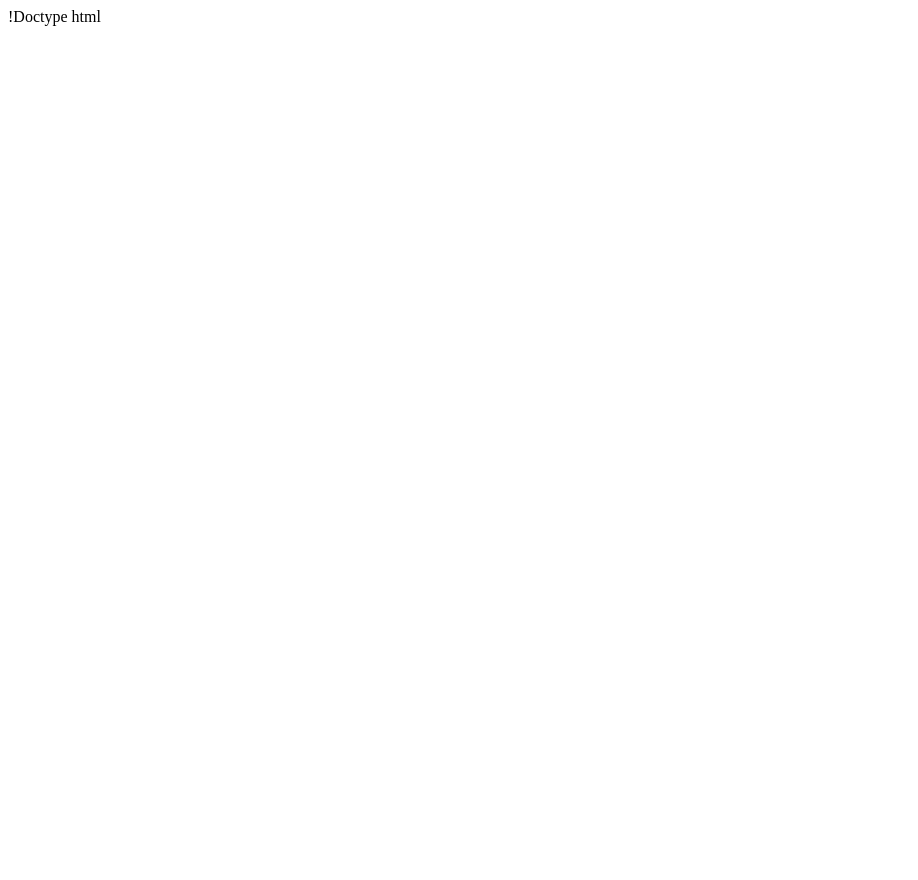
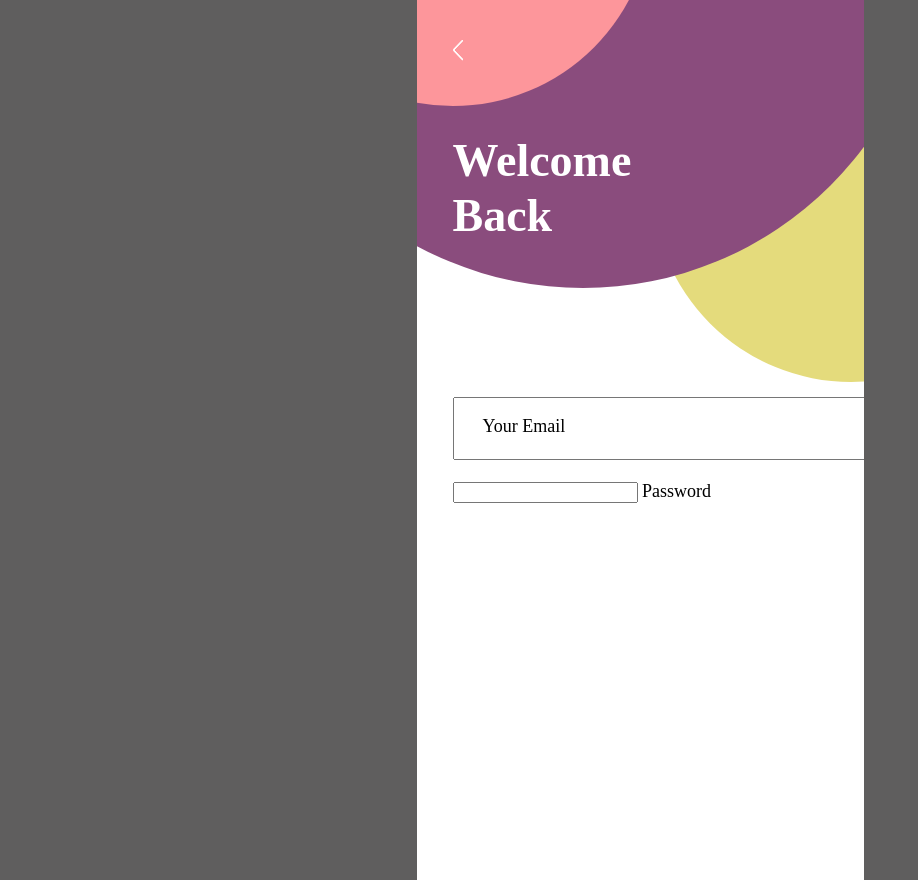
Before and after one commit to suleiman-hamza/Sign-In-Sign-Up-UI, a plain HTML site: page index.html in a window 1280 px wide. Shown: the whole page, without its empty margins (0-918 px from the left). Before the commit the page ends 800 px from the top, so only its background shows below. Drawn offline with Linux system fonts and the light colour scheme.

Commit message:
Crazy Chamges

```diff
--- a/index.html
+++ b/index.html
@@ -1,3 +1,38 @@
-!Doctype html
-<html>
+<!DOCTYPE html>
+<html lang="en">
+<head>
+    <meta charset="UTF-8">
+    <meta http-equiv="X-UA-Compatible" content="IE=edge">
+    <meta name="viewport" content="width=device-width, initial-scale=1.0">
+    <title>SIGN IN PAGE</title>
+    <link rel="stylesheet" href="style.css">
+</head>
+<body>
+    <main class="container">
+        <a href="#" class="arrow-back">
+            <svg width="10" height="21" viewBox="0 0 10 21" fill="none" xmlns="http://www.w3.org/2000/svg">
+                <path d="M0.99347 10.007L9.88463 0.704919C10.0433 0.538391 10.0376 0.274525 9.87162 0.115307C9.70642 -0.0439117 9.44273 -0.0369925 9.28241 0.128324L0.115347 9.71868C-0.0384489 9.87993 -0.0384489 10.134 0.115347 10.2953L9.28241 19.8857C9.3646 19.9712 9.47367 20.0144 9.58352 20.0144C9.68688 20.0144 9.79107 19.9761 9.87162 19.8987C10.0376 19.7395 10.0433 19.4756 9.88463 19.3091L0.99347 10.007Z" fill="white"/>
+                </svg>
+        </a>
+
+        <h1 class="welcome">Welcome <br> Back</h1>
+        <span class="yellot-circle"></span>
+        <span class="purple-circle"></span>
+        <span class="pink-circle"></span>
+
+        <form action="get">
+            <div class="form-email">
+                <input type="email" id="email">
+                <label for="email" class="email-label">Your Email</label>
+            </div>
+
+            <br>
+
+            <div class="form-password">
+                <input type="password" id="password">
+                <label for="password">Password</label>
+            </div>
+        </form>
+    </main>
+</body>
 </html>
--- /dev/null
+++ b/style.css
@@ -0,0 +1,103 @@
+html {
+    font-size: 100%;
+    box-sizing: border-box;
+}
+
+*, *::after *::before {
+    box-sizing: inherit;
+}
+
+body {
+    margin: 0;
+    padding: 0;
+    font-family: josefin sans;
+    font-size: 1.125rem;
+    background-color: rgb(95, 94, 94);
+
+}
+
+h1, h2, h3, p {
+    margin-top: 0;
+}
+
+a, a:visited {
+    text-decoration: none;
+}
+
+/*MAIN STYLES*/
+.container {
+    width: 100%;
+    height: 100vh;
+    max-width: 375px;
+    margin-inline: auto;
+    background-color: #fff;
+    position: relative;
+    overflow: hidden;
+    padding: 2.5rem 2.25rem;
+    z-index: 0;
+}
+
+.arrow-back svg {
+    display: block;
+    stroke: #fff;
+}
+.welcome {
+    font-size: 2.875rem;
+    line-height: 55px;
+    color: #fff;
+    margin-bottom: 9.625rem;
+}
+
+.arrow-back {
+    display: block;
+    margin-bottom: 4.5rem;
+}
+
+.pink-circle {
+    position: absolute;
+    background: hsla(357, 96%, 79%, 1);
+    height: 398px;
+    width: 398px;
+    left: -163px;
+    top: -292px;
+    border-radius: 50%;
+    z-index: -3;
+}
+
+.purple-circle {
+    position: absolute;
+    background: hsla(313, 29%, 42%, 1);
+    height: 700px;
+    width: 700px;
+    left: -184px;
+    top: -412px;
+    border-radius: 50%;
+    z-index: -4;
+}
+
+.yellot-circle {
+    position: absolute;
+    background: hsla(55, 66%, 69%, 1);
+    height: 398px;
+    width: 398px;
+    left: 235px;
+    top: -16px;
+    border-radius: 50%;
+    z-index: -5;
+}
+
+.form-email {
+    position: relative;
+}
+
+#email {
+    width: 100%;
+    padding: 1.1875rem 1.875rem;
+    font-size: inherit;
+}
+
+.email-label {
+    position: absolute;
+    top: 19px;
+    left: 30px;
+}
```
Also changed, not shown: sign-up.html (added, +13 -0 lines).
